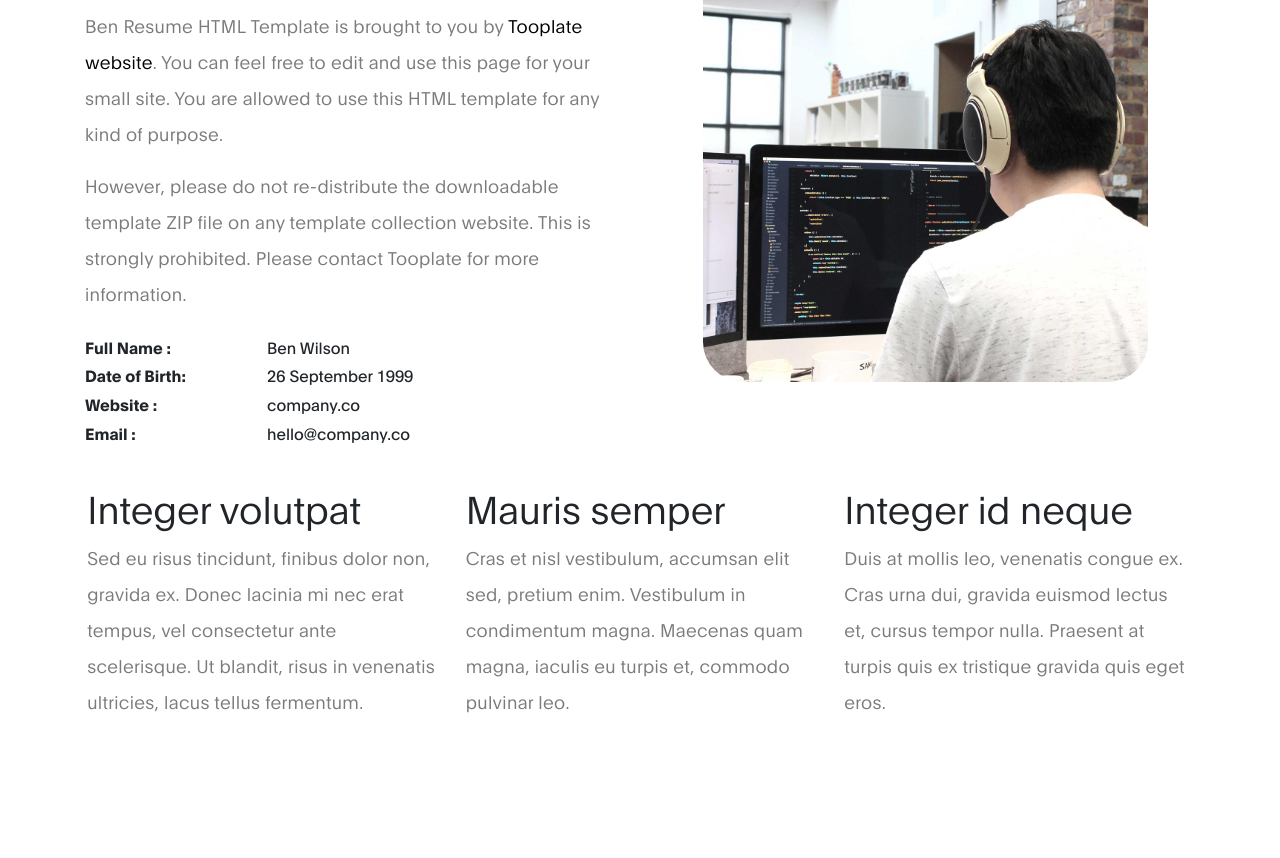
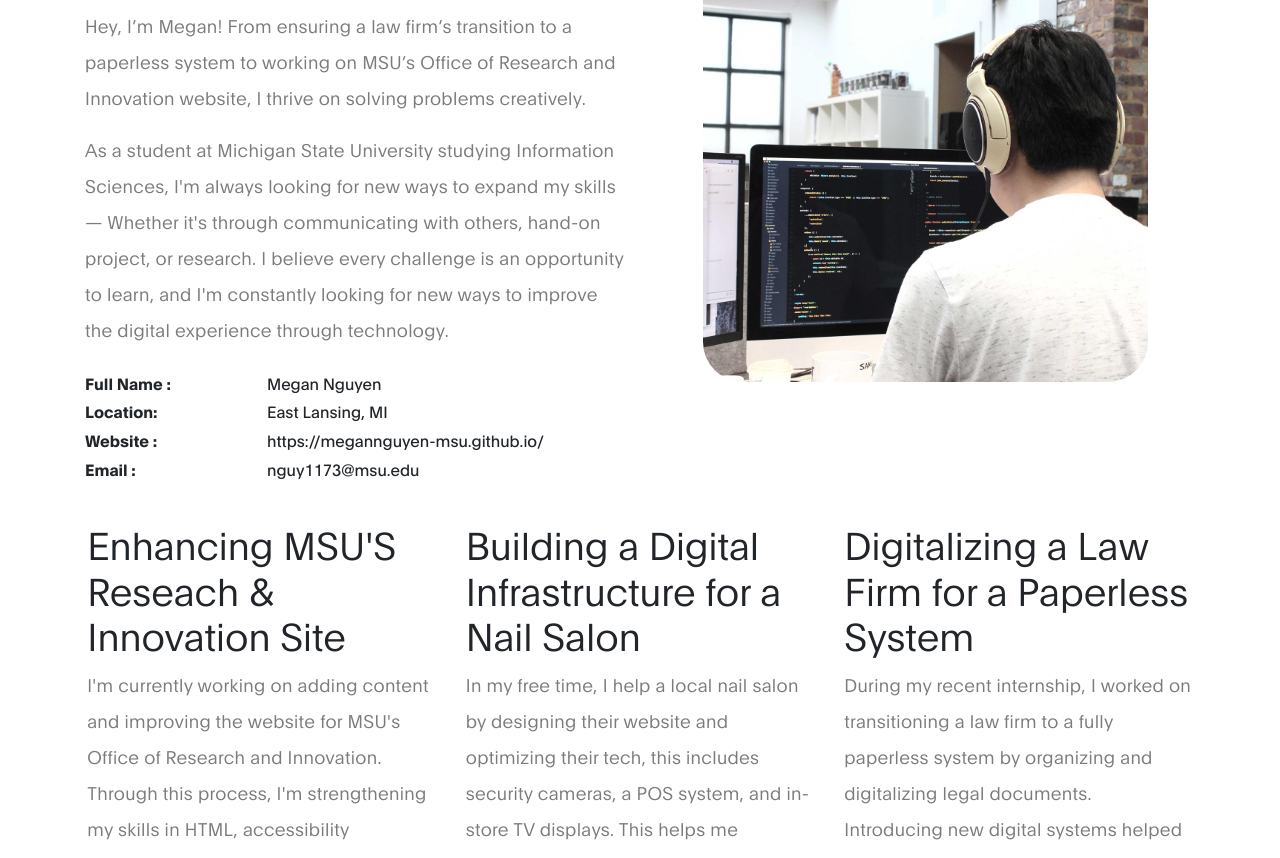
Before and after one commit to megannguyen-msu/megannguyen-msu.github.io, a plain HTML site: page index.html in a window 1280 px wide. Shown: the part 698-1556 px from the top of the page. Drawn offline with Linux system fonts and the light colour scheme.

Commit message:
Updated homepage and styles

```diff
--- a/index.html
+++ b/index.html
@@ -127,20 +127,20 @@
             <div class="row">
 
                 <div class="col-lg-6 col-md-6 col-12">
-                    <h3 class="mb-4">This is Ben's Resume</h3>
+                    <h3 class="mb-4">About Me</h3>
 
-                    <p>Ben Resume HTML Template is brought to you by <a rel="nofollow" href="https://www.tooplate.com" target="_parent">Tooplate website</a>. You can feel free to edit and use this page for your small site. You are allowed to use this HTML template for any kind of purpose.</p>
+                    <p>Hey, I’m Megan! From ensuring a law firm’s transition to a paperless system to working on MSU’s Office of Research and Innovation website, I thrive on solving problems creatively.</p>
 
-                    <p>However, please do not re-distribute the downloadable template ZIP file on any template collection website. This is strongly prohibited. Please contact Tooplate for more information.</p>
+                  <p>As a student at Michigan State University studying Information Sciences, I'm always looking for new ways to expand my skills— Whether it's through communicating with others, hand-on project, or research. I believe every challenge is an opportunity to learn, and I'm constantly looking for new ways to improve the digital experience through technology.&nbsp; &nbsp; &nbsp; &nbsp; &nbsp; &nbsp;&nbsp;</p>
 
                     <ul class="mt-4 mb-5 mb-lg-0 profile-list list-unstyled">
-                        <li><strong>Full Name :</strong> Ben Wilson </li>
+                      <li><strong>Full Name :</strong> Megan Nguyen </li>
 
-                        <li><strong>Date of Birth:</strong> 26 September 1999</li>
+                        <li><strong>Location:</strong> East Lansing, MI</li>
 
-                        <li><strong>Website :</strong> company.co</li>
+                        <li><strong>Website :</strong> https://megannguyen-msu.github.io/</li>
 
-                        <li><strong>Email :</strong> hello@company.co</li>
+                        <li><strong>Email :</strong> nguy1173@msu.edu</li>
                     </ul>
                 </div>
 
@@ -151,16 +151,16 @@
             </div>
             <div class="row about-third">
             	<div class="col-lg-4 col-md-4 col-12">
-                <h3>Integer volutpat</h3>
-                <p>Sed eu risus tincidunt, finibus dolor non, gravida ex. Donec lacinia mi nec erat tempus, vel consectetur ante scelerisque. Ut blandit, risus in venenatis ultricies, lacus tellus fermentum.</p>
+                <h3>Enhancing MSU'S Reseach &amp; Innovation Site&nbsp; &nbsp;</h3>
+                <p>I'm currently working on adding content and improving the website for MSU's Office of Research and Innovation. Through this process, I'm strengthening my skills in HTML, accessibility compliance, and content management.&nbsp; &nbsp; &nbsp; &nbsp; &nbsp; &nbsp; &nbsp; &nbsp; &nbsp;</p>
                 </div>
                 <div class="col-lg-4 col-md-4 col-12">
-                <h3>Mauris semper</h3>
-                <p>Cras et nisl vestibulum, accumsan elit sed, pretium enim. Vestibulum in condimentum magna. Maecenas quam magna, iaculis eu turpis et, commodo pulvinar leo.</p>
+                <h3>Building a Digital Infrastructure for a Nail Salon</h3>
+                <p>In my free time, I help a local nail salon by designing their website and optimizing their tech, this includes security cameras, a POS system, and in-store TV displays. This helps me integrate buisness operations with technology.&nbsp; &nbsp; &nbsp; &nbsp;</p>
                 </div>
                 <div class="col-lg-4 col-md-4 col-12">
-                <h3>Integer id neque</h3>
-                <p>Duis at mollis leo, venenatis congue ex. Cras urna dui, gravida euismod lectus et, cursus tempor nulla. Praesent at turpis quis ex tristique gravida quis eget eros.</p>
+                <h3>Digitalizing a Law Firm for a Paperless System&nbsp; &nbsp;</h3>
+                <p>During my recent internship, I worked on transitioning a law firm to a fully paperless system by organizing and digitalizing legal documents. Introducing new digital systems helped streamline case preperation, security, and efficeny while handling data.&nbsp; &nbsp;&nbsp;</p>
                 </div>
             </div>
         </div>
@@ -321,8 +321,8 @@
                         <div class="card-header" id="headingFive">
                           <h2 class="mb-0">
                             <button class="btn btn-link collapsed" type="button" data-toggle="collapse" data-target="#collapseFive" aria-expanded="false" aria-controls="collapseFive">
-                              What kind of projects do you enjoy working on??
-                            </button>
+                            What kind of projects do you enjoy working on?
+                          </button>
                           </h2>
                         </div>
                         <div id="collapseFive" class="collapse" aria-labelledby="headingFive" data-parent="#accordionExample">
@@ -332,7 +332,7 @@
                         </div>
                     </div>
 
-                    <span class="faq-info-text">Please send us a message if you have anything to say. Send an email message to <strong>contact (at) tooplate (dot) com</strong></span>
+                    <span class="faq-info-text">Please send me a message if you have anything other questions! Send an email message to nguy1173@msu.edu</span>
 
                 </div>
 
```
